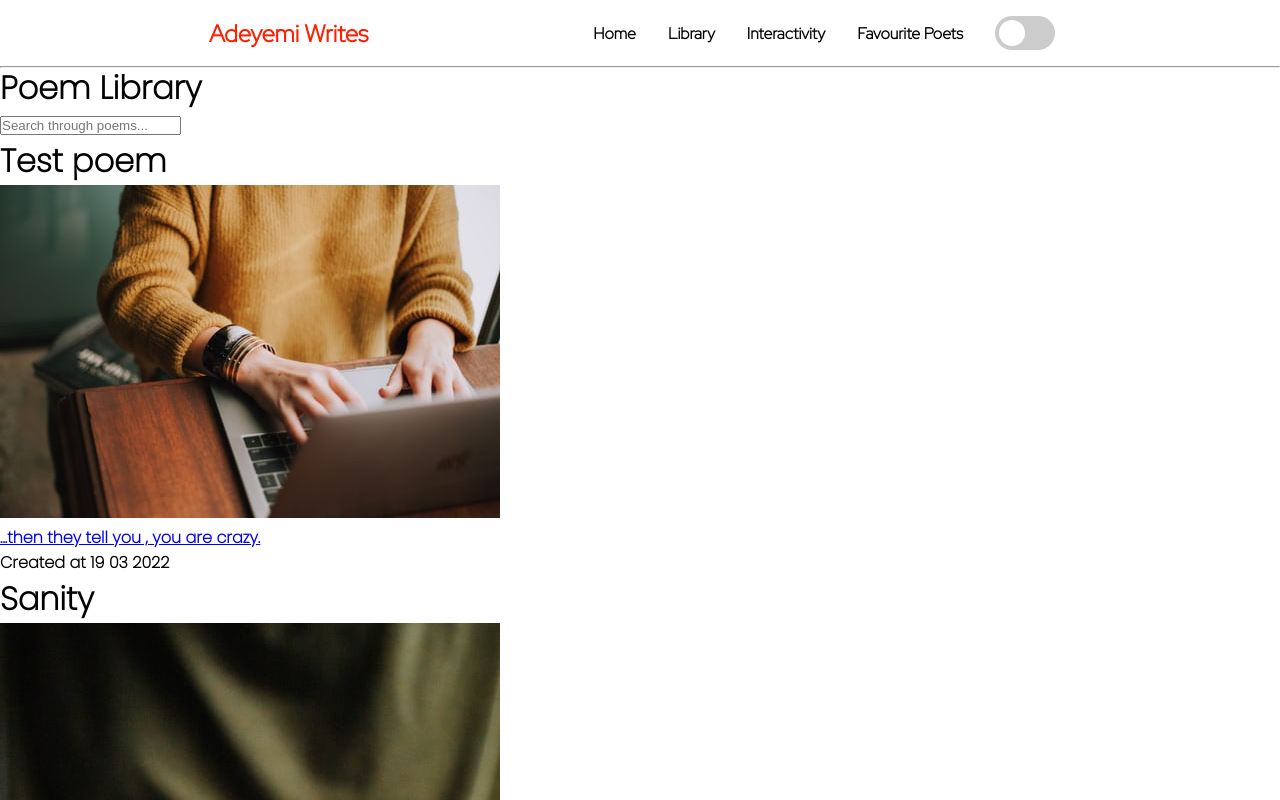
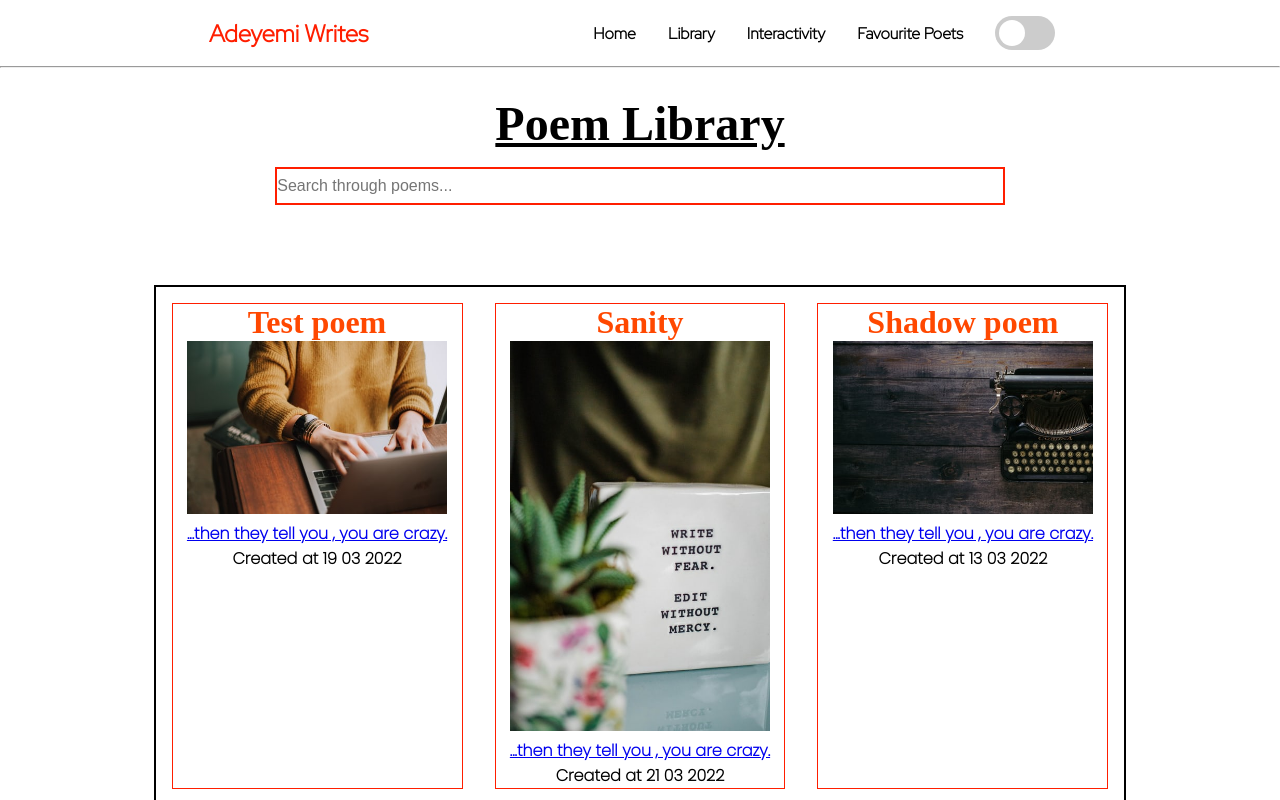
Before and after one commit to Adeyemi-theRustyDev/Adeyemi_Writes_Front_End, a React (Create React App) app: page /poems in a window 1280 px wide. Shown: the top 800 px of the page. Built offline with nearby package versions, Linux system fonts and the light colour scheme.

Commit message:
UI almost done

```diff
--- a/public/dark-theme.css
+++ b/public/dark-theme.css
@@ -14,6 +14,10 @@ html{
 *::selection{
     color: white;
     background-color: green;
+}
+h1{
+    font-family: 'Times New Roman', Times, serif;
+    text-align: center;
 }
 .section{
     padding: 2em;
@@ -38,7 +42,6 @@ button:hover{
 /* Navbar components */
 header{
     font-family: 'Red Hat Display', sans-serif;
-    font-weight: 500;
     position: fixed;
     top: 0;
     width: 100%;
--- a/public/light-theme.css
+++ b/public/light-theme.css
@@ -1,6 +1,6 @@
 html{
     font-family: 'Poppins', sans-serif !important;
-    font-weight: 900;
+    font-weight: 600;
     -webkit-text-size-adjust: 100%;
     -ms-text-size-adjust: 100%;
 }
@@ -14,6 +14,10 @@ html{
 *::selection{
     color: red;
     background-color: gold;
+}
+h1{
+    font-family: 'Times New Roman', Times, serif;
+    text-align: center;
 }
 .section{
     padding: 2em;
--- a/src/components/test.jsx
+++ b/src/components/test.jsx
@@ -1,4 +1,4 @@
-const Interactivity = () => {
+const Test = () => {
   const myFunction = () => {
     setTimeout(() => {
       console.log("I work");
@@ -81,4 +81,4 @@ const Interactivity = () => {
   );
 };
 
-export default Interactivity;
+export default Test;
--- /dev/null
+++ b/src/pages/Interactivity.jsx
@@ -0,0 +1,12 @@
+import Test from "../components/test";
+
+const Interactivity = () => {
+    return (
+        <div className="interactivity">
+            <h1>Interactivity</h1>
+            <Test/>
+        </div>
+     );
+}
+
+export default Interactivity;
--- a/src/pages/Poems.jsx
+++ b/src/pages/Poems.jsx
@@ -133,8 +133,8 @@ const Poems = () => {
     ]
 
     return (
-        <div className="library">
-            <h1 className="library-title">Poem Library</h1>
+        <div className="poem-component">
+            <h1 className="poem-component-title">Poem Library</h1>
             <div className="search">
                 <input type="search" name="" id="" placeholder="Search through poems..." />
             </div>
```
